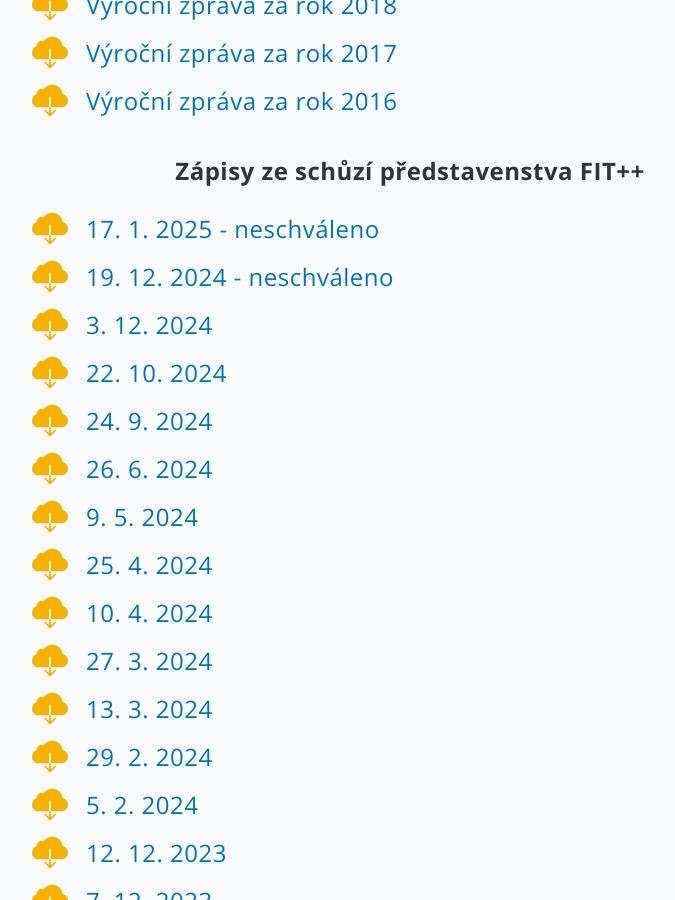
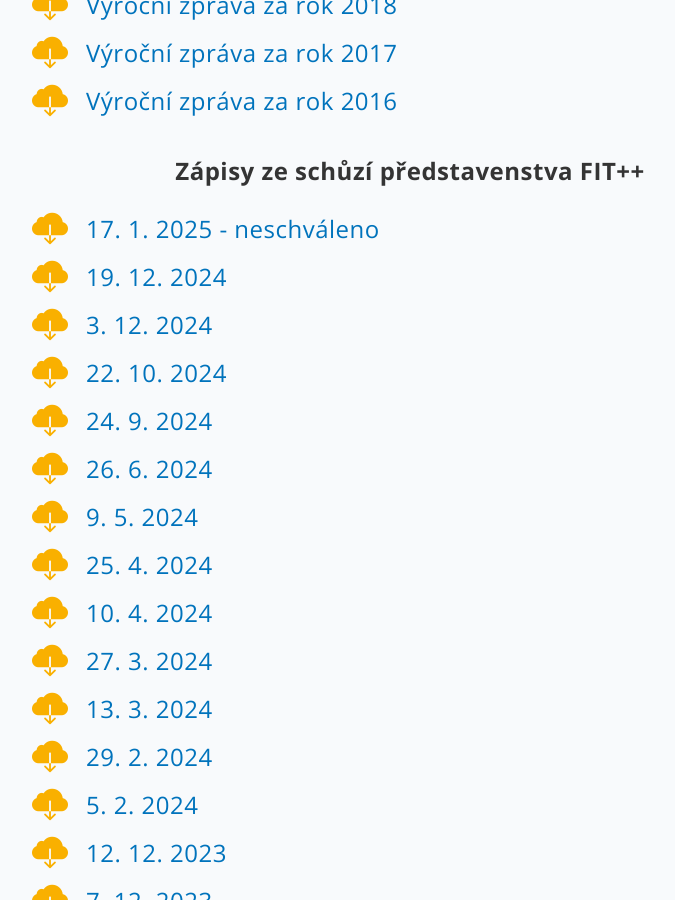
Before and after one commit to klubFITpp/klubfitpp, a Jekyll site: the page built from documents.html, in a window 1280 px wide and 900 px high, scrolled down 759 px. Shown: the whole window, without its empty margins (230-905 px from the left). Built offline with Jekyll 4.4.1, drawn with Linux system fonts in a browser that asks for light colours.

Commit message:
fixup: zapis

```diff
--- a/_data/documents.yml
+++ b/_data/documents.yml
@@ -28,7 +28,7 @@
   links:
     - name: "17. 1. 2025 - neschváleno"
       url: "https://docs.google.com/document/d/1me-RLDMzYqt0dTIRmqMx4IEqulplK-6H/edit"
-    - name: "19. 12. 2024 - neschváleno"
+    - name: "19. 12. 2024"
       url: "/documents/zapis/241219.pdf"
     - name: "3. 12. 2024"
       url: "/documents/zapis/241203.pdf"
```
